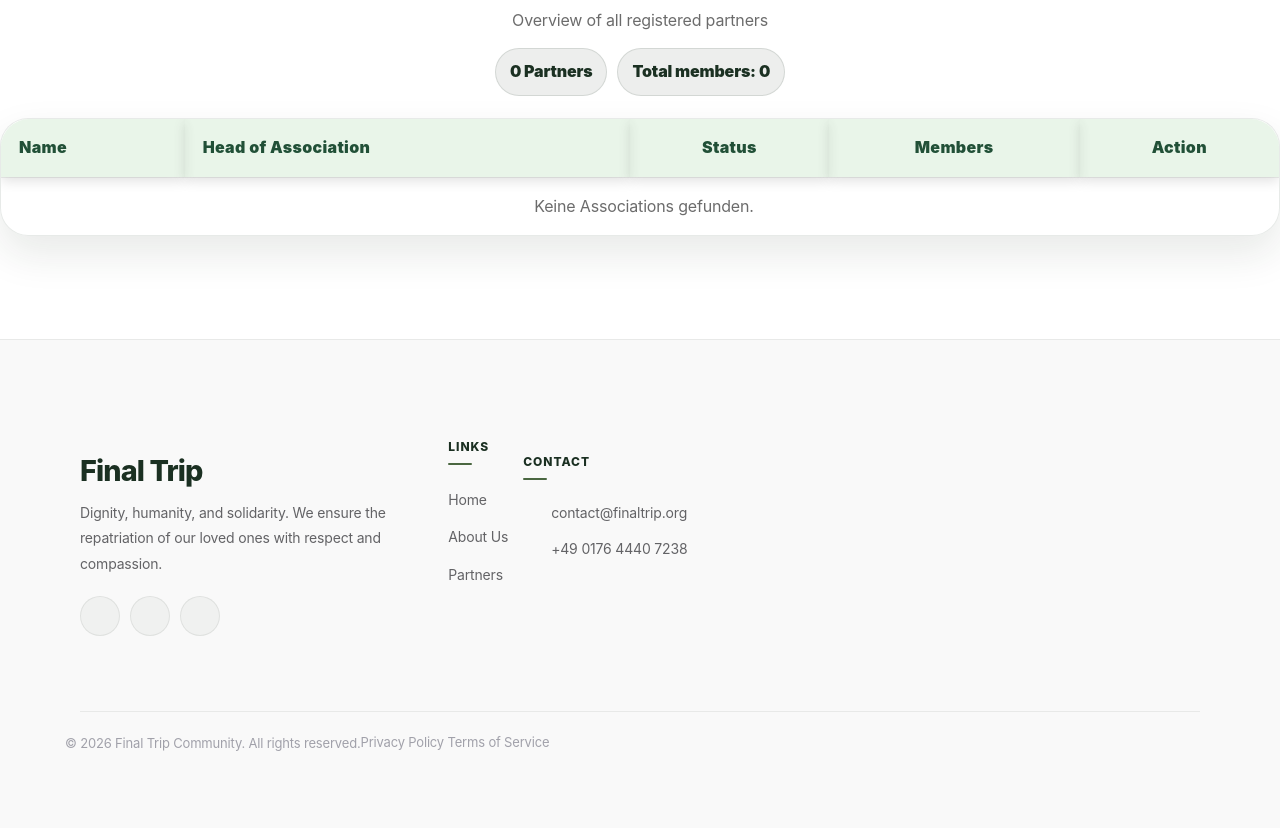
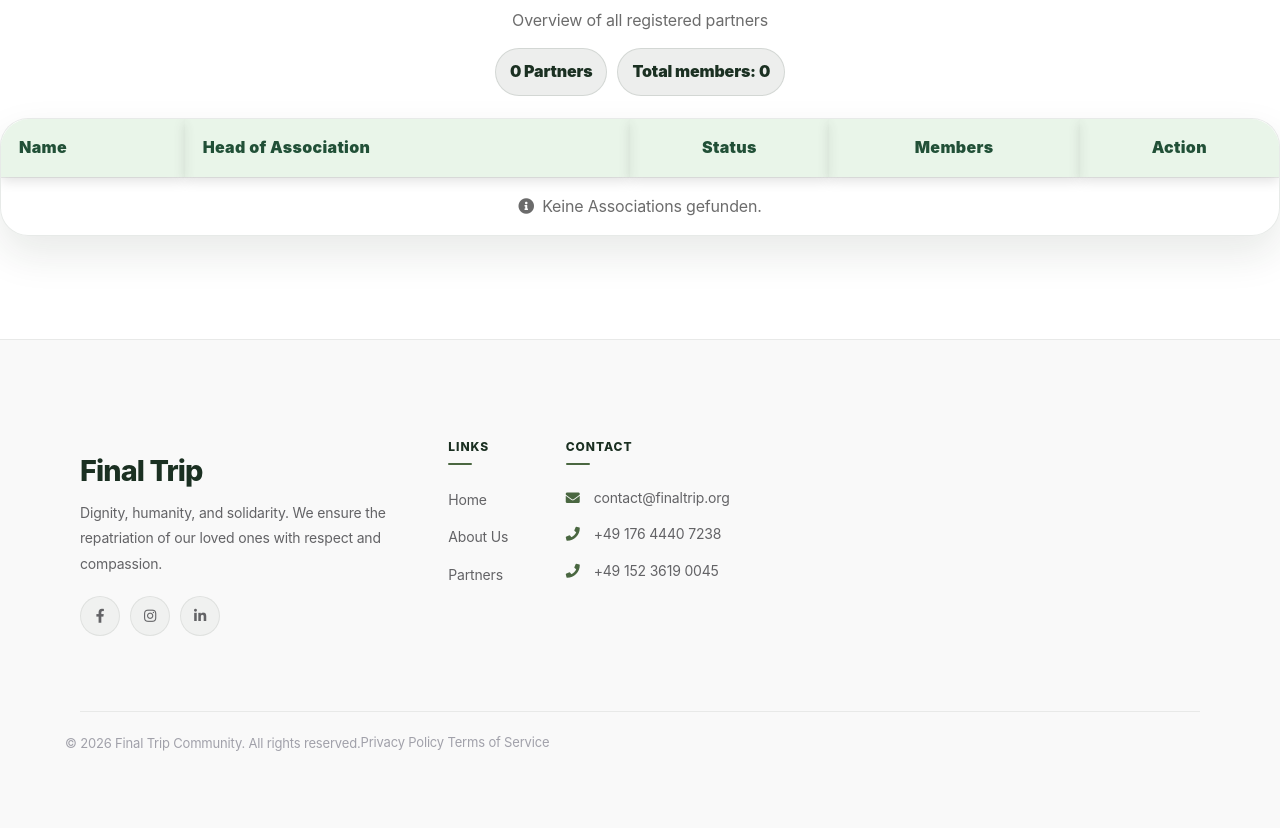
Before and after one commit to Junior-Kamtchouang/Final-Trip, a Django app: page /associations/ in a window 1280 px wide. Shown: the part 292-1120 px from the top of the page. Run offline with Django 5.2, Linux system fonts and the light colour scheme; data that the repository does not hold is empty.

Commit message:
icon fixed, pictures changed, link and contact inline

```diff
--- a/static/css/main.css
+++ b/static/css/main.css
@@ -107,9 +107,9 @@ h1 {
 }
 
 h2 {
-  font-size: clamp(2.2rem, 5vw, 3.8rem) !important;
-  font-weight: 800 !important;
-  letter-spacing: -0.04em !important;
+  font-size: clamp(2.2rem, 5vw, 3.8rem) ;
+  font-weight: 800 ;
+  letter-spacing: -0.04em ;
 }
 
 h3 {
--- a/templates/base.html
+++ b/templates/base.html
@@ -16,7 +16,7 @@
 
     <link rel="stylesheet" href="{% static 'css/main.css' %}">
 
-
+    <link rel="stylesheet" href="https://use.fontawesome.com/releases/v5.15.4/css/all.css">
     <!-- Lightbox -->
     <link rel="stylesheet" href="{% static 'css/lightbox.min.css' %}">
 
--- a/templates/pages/about.html
+++ b/templates/pages/about.html
@@ -34,7 +34,7 @@
     <div class="ft-about-wrapper">
 
       <div class="ft-about-image">
-        <img src="{% static 'img/WhatWeDo.jpg' %}" alt="What we do">
+        <img src="{% static 'img/RIP.jpg' %}" alt="What we do">
       </div>
 
       <div class="ft-about-content ft-glass-card ft-card-fill">
--- a/templates/partials/_footer.html
+++ b/templates/partials/_footer.html
@@ -14,7 +14,7 @@
         </div>
       </div>
       <!-- Links: halbe Breite auf Mobile, 3/12 auf Desktop -->
-      <div class="col-6 col-lg-3 offset-lg-1">
+      <div class="ft-row">
         <h5>Links</h5>
         <ul class="footer-links">
           <li><a href="/">Home</a></li>
@@ -23,11 +23,13 @@
         </ul>
       </div>
       <!-- Contact: halbe Breite auf Mobile, 4/12 auf Desktop -->
-      <div class="col-6 col-lg-4">
+      <div class="ft-row" style="margin-left: 5%">
+
         <h5>Contact</h5>
         <ul class="footer-contact">
-          <li><i class="fas fa-envelope"></i> contact@finaltrip.org</li>
-          <li><i class="fas fa-phone"></i> +49 0176 4440 7238</li>
+          <a href="mailto:contact@finaltrip.org" ><li> <i class="fas fa-envelope"></i> contact@finaltrip.org</li></a>
+          <a href="tel:+4917644407238"> <li><i class="fas fa-phone"></i> +49 176 4440 7238</li></a>
+          <a href="tel:+4915236190045"> <li><i class="fas fa-phone"></i> +49 152 3619 0045</li></a>
         </ul>
       </div>
     </div>
```
Also changed, not shown: static/css/association.css (+9 -1 lines), templates/pages/index.html (+7 -7 lines), village/static/img/RIP.jpg (added), village/static/img/candles.jpg (added), village/static/img/coffee-cup.jpg (added).
